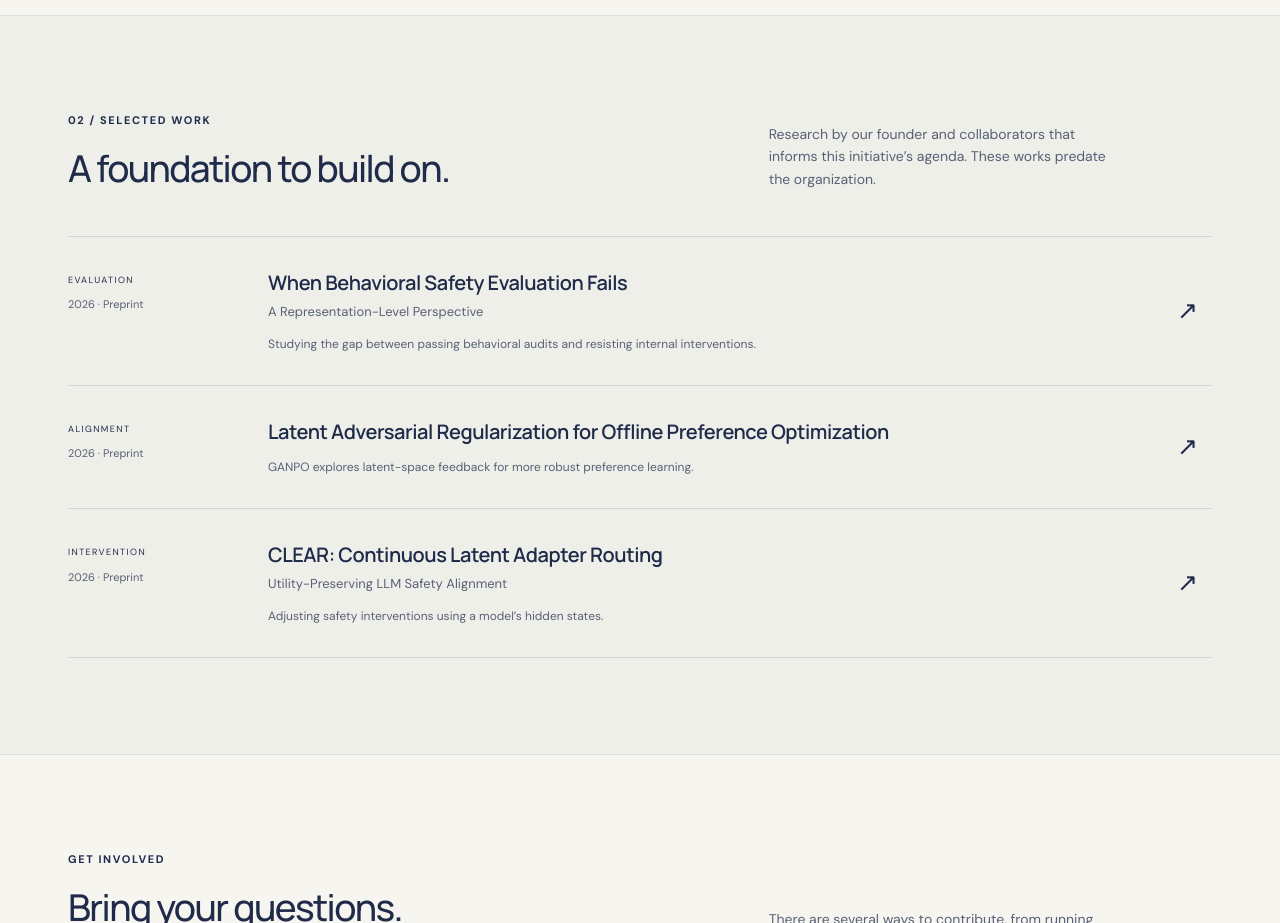
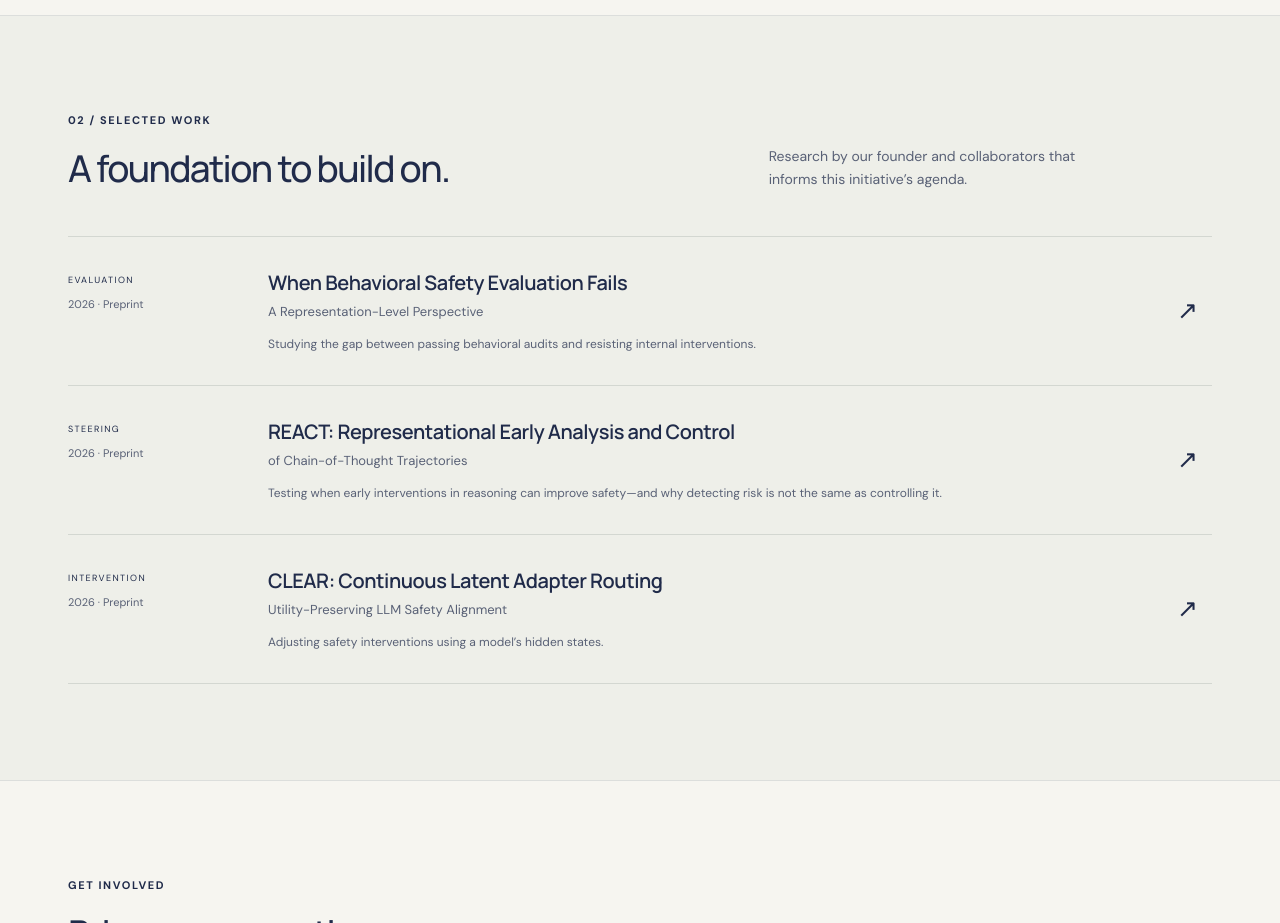
Before and after one commit to inside-ai-safety/inside-ai-safety.github.io, a plain HTML site: page index.html in a window 1280 px wide. Shown: the part 1920-2843 px from the top of the page. Drawn offline with Linux system fonts and the light colour scheme.

Commit message:
Replace GANPO with REACT in selected work

```diff
--- a/index.html
+++ b/index.html
@@ -44,9 +44,9 @@
       <p class="research-note">These projects are in development. We aim to share reproducible methods and useful findings, including when an approach does not work.</p>
     </section>
     <section id="work" class="work-section"><div class="wrap section">
-      <div class="section-heading"><div><p class="eyebrow">02 / Selected work</p><h2>A foundation to build on.</h2></div><p>Research by our founder and collaborators that informs this initiative’s agenda. These works predate the organization.</p></div>
+      <div class="section-heading"><div><p class="eyebrow">02 / Selected work</p><h2>A foundation to build on.</h2></div><p>Research by our founder and collaborators that informs this initiative’s agenda. </p></div>
       <a class="paper" href="https://arxiv.org/abs/2606.08044" target="_blank" rel="noopener noreferrer"><span class="paper-type">EVALUATION<span>2026 · Preprint</span></span><div><h3>When Behavioral Safety Evaluation Fails</h3><p>A Representation-Level Perspective</p><p class="paper-summary">Studying the gap between passing behavioral audits and resisting internal interventions.</p></div><span class="paper-arrow" aria-label="Read paper (opens in new tab)">↗</span></a>
-      <a class="paper" href="https://arxiv.org/abs/2601.22083" target="_blank" rel="noopener noreferrer"><span class="paper-type">ALIGNMENT<span>2026 · Preprint</span></span><div><h3>Latent Adversarial Regularization for Offline Preference Optimization</h3><p class="paper-summary">GANPO explores latent-space feedback for more robust preference learning.</p></div><span class="paper-arrow" aria-label="Read paper (opens in new tab)">↗</span></a>
+      <a class="paper" href="https://arxiv.org/abs/2610.32113" target="_blank" rel="noopener noreferrer"><span class="paper-type">STEERING<span>2026 · Preprint</span></span><div><h3>REACT: Representational Early Analysis and Control</h3><p>of Chain-of-Thought Trajectories</p><p class="paper-summary">Testing when early interventions in reasoning can improve safety—and why detecting risk is not the same as controlling it.</p></div><span class="paper-arrow" aria-label="Read paper (opens in new tab)">↗</span></a>
       <a class="paper" href="https://arxiv.org/abs/2608.21278" target="_blank" rel="noopener noreferrer"><span class="paper-type">INTERVENTION<span>2026 · Preprint</span></span><div><h3>CLEAR: Continuous Latent Adapter Routing</h3><p>Utility-Preserving LLM Safety Alignment</p><p class="paper-summary">Adjusting safety interventions using a model’s hidden states.</p></div><span class="paper-arrow" aria-label="Read paper (opens in new tab)">↗</span></a>
     </div></section>
     <section id="involved" class="section wrap">
```
